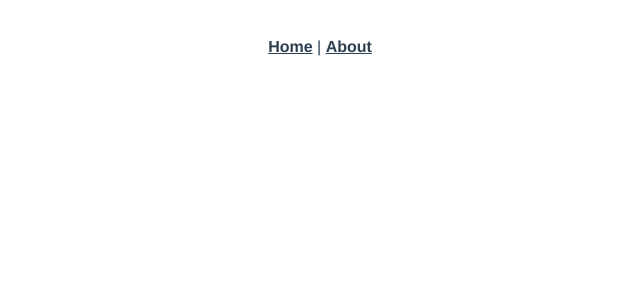
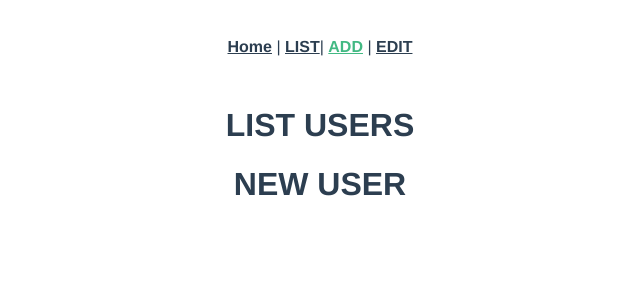
Before and after one commit to pakidaxed/wi-front-task, a Vue app: page /users/add in a window 1280 px wide. Before the commit this address had no page. Shown: the top 300 px of the page, without its empty margins (320-960 px from the left). Built offline with nearby package versions, Linux system fonts and the light colour scheme.

Commit message:
router configured, pages created

```diff
--- a/src/App.vue
+++ b/src/App.vue
@@ -1,7 +1,9 @@
 <template>
   <div id="nav">
     <router-link to="/">Home</router-link> |
-    <router-link to="/about">About</router-link>
+    <router-link to="/users">LIST</router-link>|
+    <router-link to="/users/add">ADD</router-link> |
+    <router-link to="/users/edit">EDIT</router-link>
   </div>
   <router-view/>
 </template>
--- a/src/router/index.js
+++ b/src/router/index.js
@@ -1,20 +1,24 @@
 import { createRouter, createWebHistory } from 'vue-router'
-import Home from '../views/Home.vue'
 
 const routes = [
   {
     path: '/',
-    name: 'Home',
-    component: Home
+    component: () => import('../views/Home.vue'),
   },
   {
-    path: '/about',
-    name: 'About',
-    // route level code-splitting
-    // this generates a separate chunk (about.[hash].js) for this route
-    // which is lazy-loaded when the route is visited.
-    component: () => import(/* webpackChunkName: "about" */ '../views/NewUser.vue')
-  }
+    path: '/users',
+    component: () => import('../views/users/ListUsers.vue'),
+    children: [
+      {
+        path: 'add',
+        component: () => import('../views/users/NewUser.vue'),
+      },
+      {
+        path: 'edit/:id',
+        component: () => import('../views/users/EditUser.vue'),
+      },
+    ]
+  },
 ]
 
 const router = createRouter({
--- a/src/views/NewUser.vue
+++ /dev/null
@@ -1,5 +0,0 @@
-<template>
-  <div class="about">
-    <h1>This is an about page</h1>
-  </div>
-</template>
--- /dev/null
+++ b/src/views/users/EditUser.vue
@@ -0,0 +1,11 @@
+<template>
+  <h1>EDIT USER</h1>
+</template>
+
+<script>
+export default {}
+</script>
+
+<style scoped>
+
+</style>
--- a/src/views/EditUser.vue
+++ b/src/views/users/ListUsers.vue
@@ -1,10 +1,10 @@
 <template>
-<h1>EDIT USER</h1>
+<h1>LIST USERS</h1>
+  <router-view></router-view>
 </template>
 
 <script>
 export default {
-  name: "EditUser"
 }
 </script>
 
--- /dev/null
+++ b/src/views/users/NewUser.vue
@@ -0,0 +1,10 @@
+<template>
+  <h1>NEW USER</h1>
+</template>
+<script>
+export default {}
+</script>
+
+<style scoped>
+
+</style>
```
